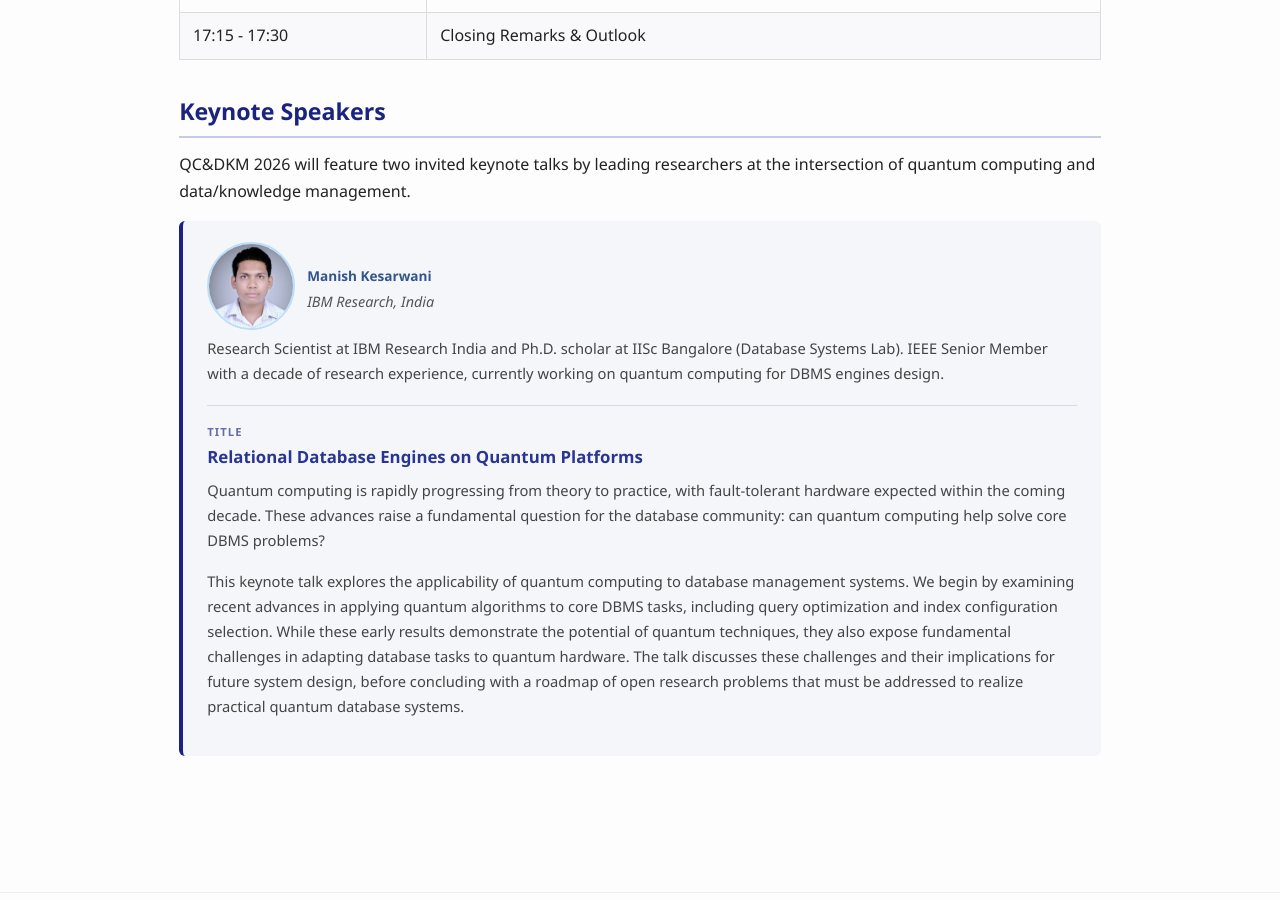
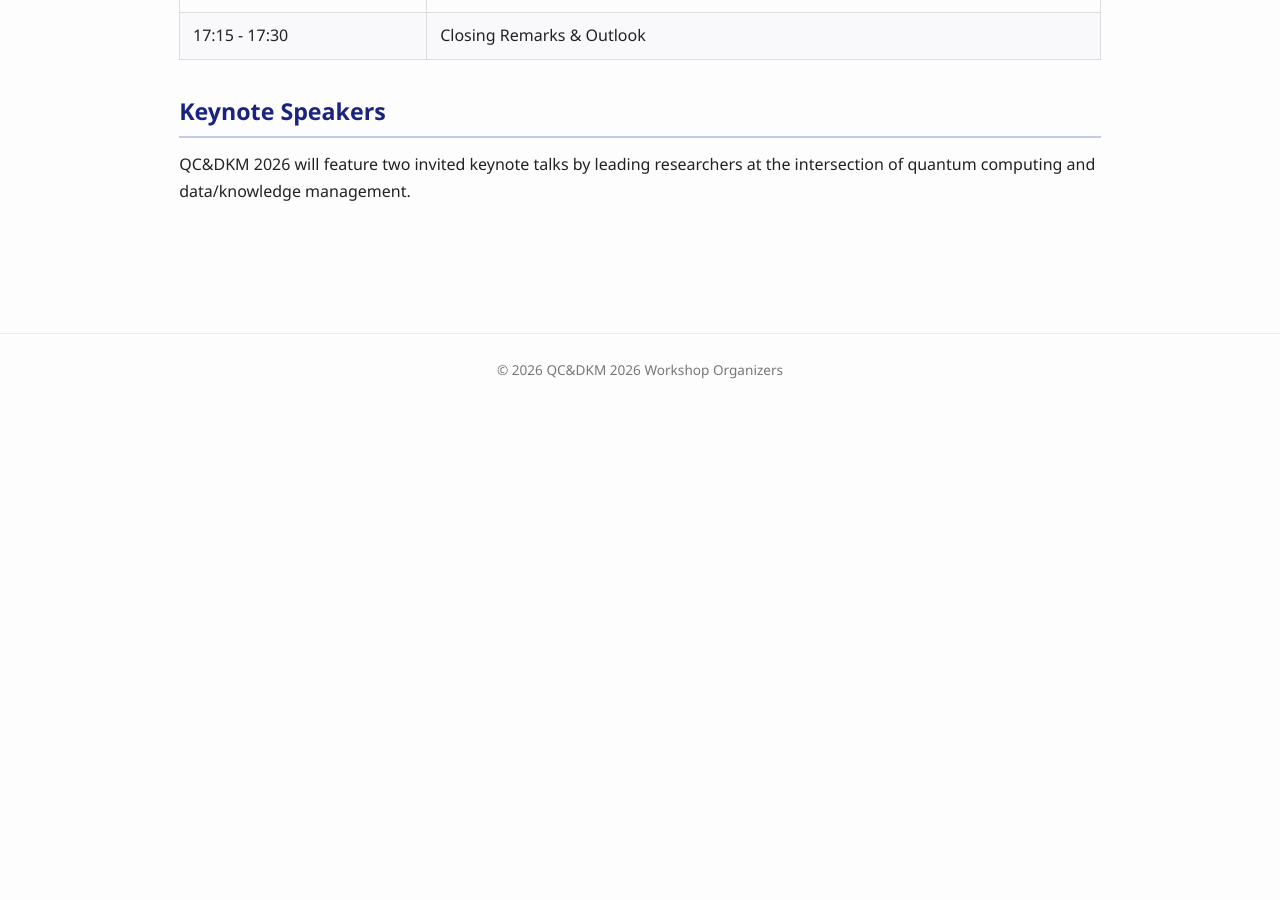
Before and after one commit to qcdkm/qcdkm.github.io, a Jekyll site: the page built from 2026/program.html, in a window 1280 px wide and 900 px high, scrolled down 1005 px. Built offline with Jekyll 4.4.1, drawn with Linux system fonts in a browser that asks for light colours; after the commit the page ends 1410 px from its top, so only the background shows below that; some of the changed lines change nothing that is shown.

Commit message:
Add second keynote speaker details; temporarily remove keynote talks cards from UI

```diff
--- a/2026/program.html
+++ b/2026/program.html
@@ -46,7 +46,7 @@
                     {{ person.first_name }} {{ person.last_name }}
                 {% endif %}
             </strong>
-            <span class="keynote-affiliation">{{ person.affiliation }}</span>
+            <span class="keynote-affiliation">{{ person.affiliation }}{% if person.email %}<a href="mailto:{{ person.email }}"> | {{ person.email }}</a>{% endif %}</span>
         </div>
     </div>
 
--- a/_config.yml
+++ b/_config.yml
@@ -39,83 +39,89 @@
     last_name: "Kondylakis"
     affiliation: "University of Crete, Greece"
     email: "kondylak@ics.forth.gr"
+    photo: "assets/img/people/haridimos_kondylakis.jpg"
     bio: "Associate Professor of Big Data Engineering. Affiliated Researcher at FORTH-ICS. Has delivered tutorials at EDBT, ISWC, VLDB and co-organized workshops and conferences including ISWC, IJCKG, HEDAI, QCDK, and IEEE Quantum Workshop."
-    photo: "assets/img/people/haridimos_kondylakis.jpg"
 
   stefanie_scherzinger:
     first_name: "Stefanie"
     last_name: "Scherzinger"
     affiliation: "University of Passau, Germany"
     email: "stefanie.scherzinger@uni-passau.de"
+    photo: "assets/img/people/stefanie_scherzinger.jpg"
     bio: "Full Professor of Computer Science, heading the Scalable Database Systems group. Research focuses on database schema management and quantum computing for database management tasks including query optimization and schema matching."
-    photo: "assets/img/people/stefanie_scherzinger.jpg"
 
   vasilis_efthymiou:
     first_name: "Vasilis"
     last_name: "Efthymiou"
     affiliation: "Harokopio University of Athens, Greece"
     email: "vefthym@hua.gr"
+    photo: "assets/img/people/vasilis_efthymiou.jpg"
     bio: "Assistant Professor. Formerly Postdoctoral Researcher at FORTH-ICS and IBM Research. Has given tutorials at SIGMOD, VLDB, WWW, ICDE, CIKM, ESWC and co-authored two books."
-    photo: "assets/img/people/vasilis_efthymiou.jpg"
 
   yannis_tzitzikas:
     first_name: "Yannis"
     last_name: "Tzitzikas"
     affiliation: "University of Crete & FORTH-ICS, Greece"
     email: "yannis@ics.forth.gr"
+    photo: "assets/img/people/yannis_tzitzikas.jpg"
     bio: "Professor of Information Systems. Head of Centre for Cultural Informatics of FORTH-ICS. Co-authored 3 books and over 210 papers. Four best paper awards."
-    photo: "assets/img/people/yannis_tzitzikas.jpg"
 
   manuel_wimmer:
     first_name: "Manuel"
     last_name: "Wimmer"
     affiliation: "Johannes Kepler University Linz, Austria"
     email: "manuel.wimmer@jku.at"
+    photo: "assets/img/people/manuel_wimmer.jpg"
     bio: "Full Professor, Institute of Business Informatics - Software Engineering. Research in software engineering for quantum computing, cyber-physical systems, and digital twins."
-    photo: "assets/img/people/manuel_wimmer.jpg"
 
   jose_garcia_alonso:
     first_name: "Jose"
     last_name: "Garcia-Alonso"
     affiliation: "University of Extremadura, Spain"
     email: "jgaralo@unex.es"
+    photo: "assets/img/people/jose_garcia_alonso.jpg"
     bio: "Associate Professor. Research spans quantum software engineering, pervasive computing, e-Health, and service-oriented systems. Director of Technology Transfer and Business Development."
-    photo: "assets/img/people/jose_garcia_alonso.jpg"
 
   floris_geerts:
     first_name: "Floris"
     last_name: "Geerts"
     affiliation: "University of Antwerp, Belgium"
+    email: "floris.geerts@uantwerp.be"
     photo: "assets/img/people/floris_geerts.jpg"
 
   oleksandr_kozachuk:
     first_name: "Oleksandr"
     last_name: "Kozachuk"
     affiliation: "Exasol, Germany"
+    email: ""
     photo: "assets/img/people/oleksandr_kozachuk.jpg"
 
   nicole_schweikardt:
     first_name: "Nicole"
     last_name: "Schweikardt"
     affiliation: "Humboldt University of Berlin, Germany"
+    email: ""
     photo: "assets/img/people/nicole_schweikardt.jpg"
 
   george_stamatiou:
     first_name: "George"
     last_name: "Stamatiou"
     affiliation: "FORTH-ICS, Greece"
+    email: ""
     photo: "assets/img/people/george_stamatiou.jpg"
 
   uta_stoerl:
     first_name: "Uta"
     last_name: "Störl"
     affiliation: "Fernuniversität in Hagen, Germany"
+    email: ""
     photo: "assets/img/people/uta_stoerl.jpg"
 
   frank_leymann:
     first_name: "Frank"
     last_name: "Leymann"
     affiliation: "University of Stuttgart, Germany"
+    email: ""
     photo: "assets/img/people/frank_leymann.jpg"
 
   bettina_kemme:
@@ -125,13 +131,24 @@
     email: "bettina.kemme@mcgill.ca"
     photo: "assets/img/people/bettina_kemme.jpg"
 
+  # Keynote Speakers
   masish_kesarwani:
     first_name: "Manish"
     last_name: "Kesarwani"
     affiliation: "IBM Research, India"
+    email: "manishkesarwani@in.ibm.com"
     photo: "assets/img/people/masish_kesarwani.jpg"
     website: "https://research.ibm.com/people/manish-kesarwani"
     bio: "Research Scientist at IBM Research India and Ph.D. scholar at IISc Bangalore (Database Systems Lab). IEEE Senior Member with a decade of research experience, currently working on quantum computing for DBMS engines design."
+
+  immanuel_trummer:
+    first_name: "Immanuel"
+    last_name: "Trummer"
+    affiliation: "Cornell University, USA"
+    email: "itrummer@cornell.edu"
+    photo: "assets/img/people/immanuel_trummer.jpg"
+    website: "https://www.cs.cornell.edu/people/immanuel-trummer"
+    bio: "Associate Professor of Computer Science at Cornell University. Research focuses on making data analysis more efficient and user-friendly, with emphasis on generative AI."
     keynote_title: "Relational Database Engines on Quantum Platforms"
     keynote_abstract: |
       Quantum computing is rapidly progressing from theory to practice, with fault-tolerant hardware expected within the coming decade. These advances raise a fundamental question for the database community: can quantum computing help solve core DBMS problems?
@@ -162,7 +179,6 @@
   - manuel_wimmer
 
 keynote_speakers:
-  - masish_kesarwani
 
 # Schedule
 schedule:
```
Also changed, not shown: assets/img/people/immanuel_trummer.jpg (added).
